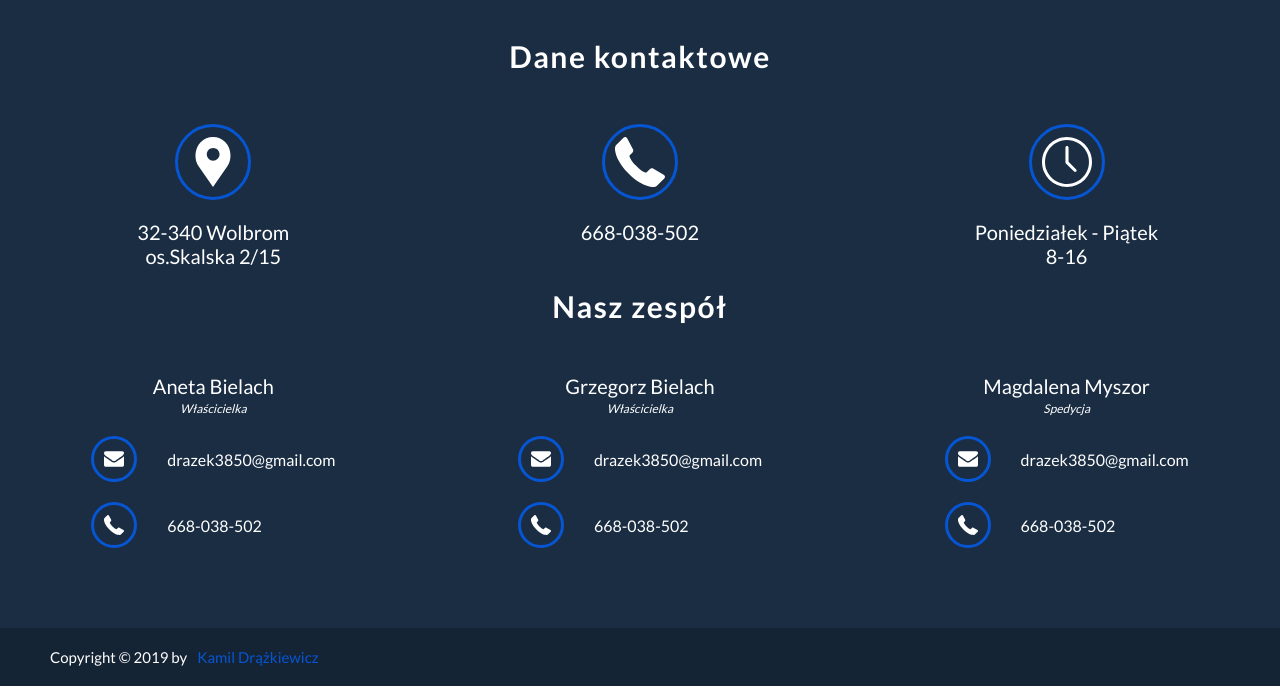
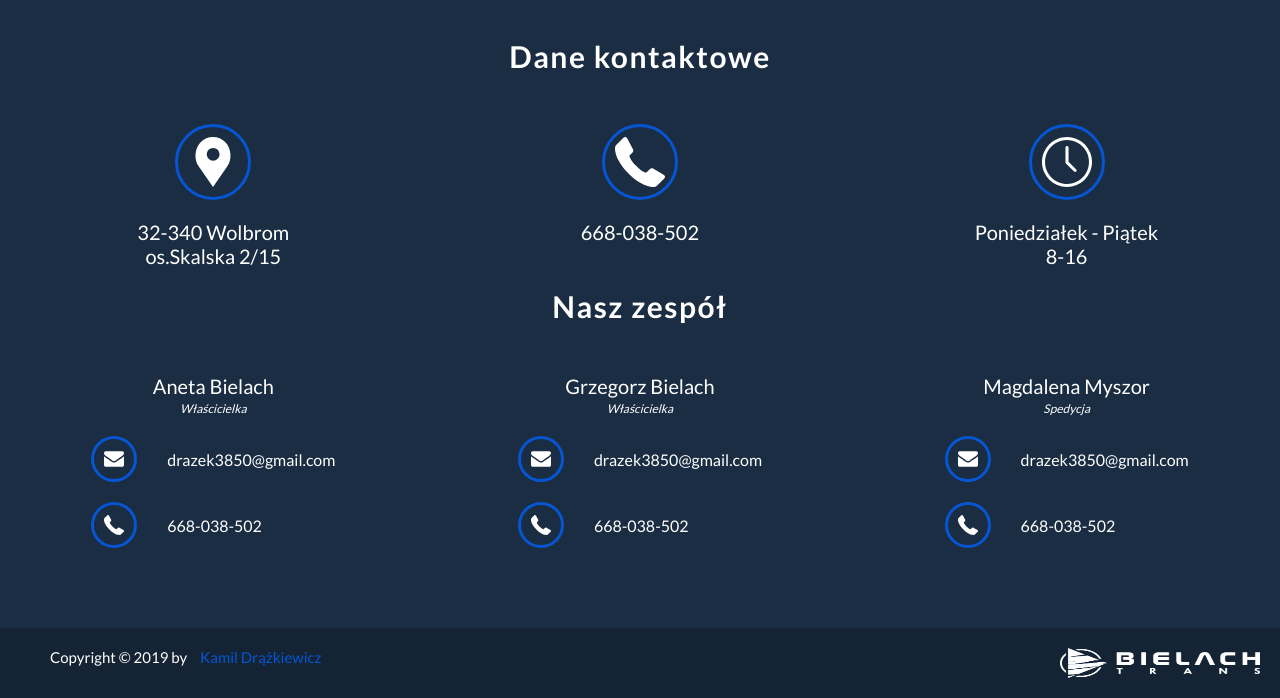
Before and after one commit to DrazekKD/bielach-trans, a website: page index.html in a window 1280 px wide. Shown: the part 2063-2761 px from the top of the page. Drawn offline with nearby package versions, Linux system fonts and the light colour scheme; some packages are replaced by stand-ins of ours.

Commit message:
add logo

```diff
--- a/index.html
+++ b/index.html
@@ -12,7 +12,7 @@
 		// Initialize and add the map
 		function initMap() {
 			const icon = {
-				url: "./img/Disney_Blu-ray_-_logo.png",
+				url: "./img/logo_whiteC.png",
 				scaledSize: new google.maps.Size(70, 70), // scaled size
 			};
 			// The location of Uluru
@@ -22,6 +22,7 @@
 				document.getElementById('map'), {zoom: 10, center: uluru});
 			// The marker, positioned at Uluru
 			var marker = new google.maps.Marker({position: uluru, map: map,icon: icon});
+
 		}
 	</script>
 	<!--Load the API from the specified URL
@@ -212,7 +213,14 @@
 		</div>
 		</div>
 	</section>
-	<footer class="footer-section" id="stopka"><span>Copyright © 2019 by </span><a href="https://www.facebook.com/kamil.drazkiewicz.5" target="_blank" rel="author">Kamil Drążkiewicz</a></footer>
+	<footer class="footer-section" id="stopka">
+		<div>
+			<span>Copyright © 2019 by </span>
+			<a href="https://www.facebook.com/kamil.drazkiewicz.5" target="_blank" rel="author">Kamil Drążkiewicz</a>
+		</div>
+		<img class="footer-section-logo" src="./img/logo_white.png" alt="">
+
+	</footer>
 	</div>
 		<script src="./js/smoothScroll.js"></script>
 </body>
--- a/scss/components/_footer.scss
+++ b/scss/components/_footer.scss
@@ -7,6 +7,7 @@
 	flex-direction: column;
 	@media (min-width: $desktop-xs) {
 		flex-direction: row;
+		justify-content: space-between;
 	}
 	a {
 		text-decoration: none;
@@ -20,4 +21,9 @@
 			padding-left: 30px;
 		}
 	}
+	.footer-section-logo {
+		height: 30px;
+		width: 200px;
+
+	}
 }
```
Also changed, not shown: css/main.css, img/logo_white.png (added), img/logo_whiteC.png (added), js/showElemts.js (added).
